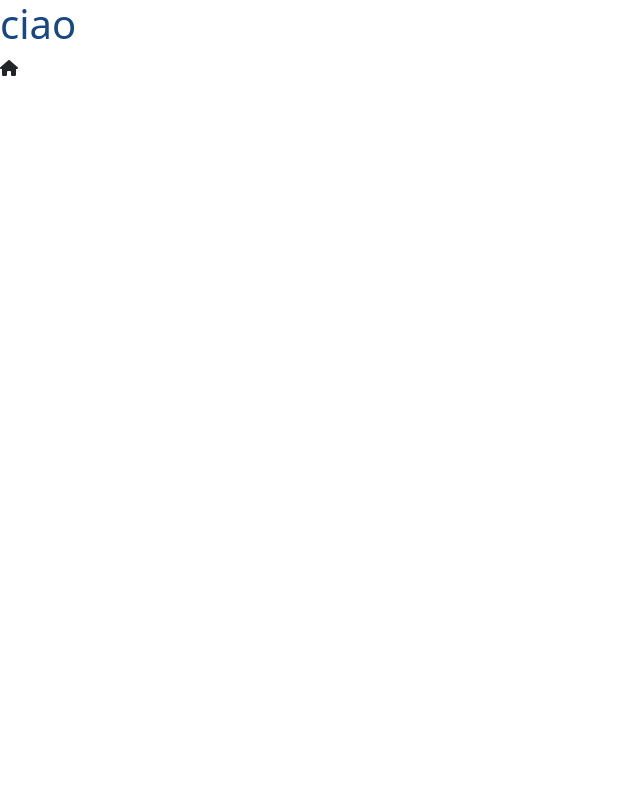
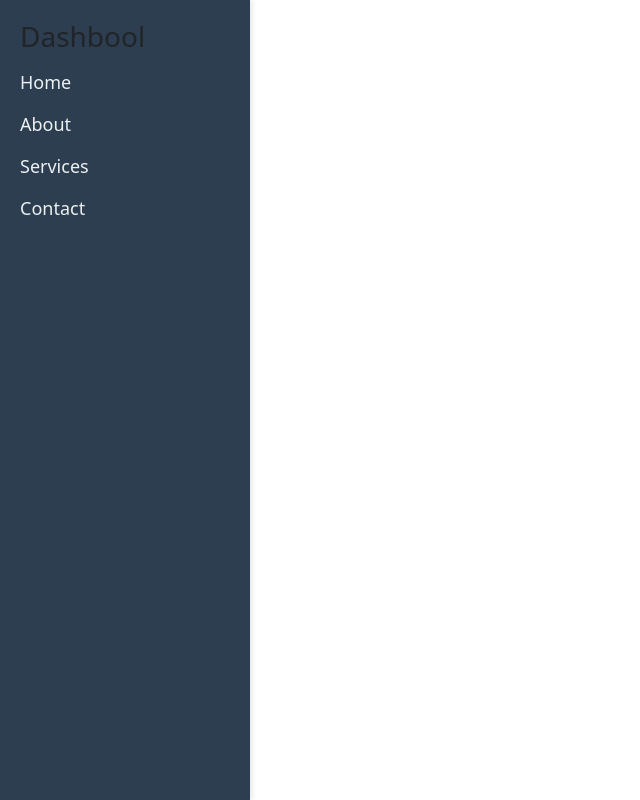
Before and after one commit to lorenzo-de-giorgi/vue-dashboard, a Vue app: page / in a window 1280 px wide. Shown: the whole page, without its empty margins (0-640 px from the left). Built offline with nearby package versions, Linux system fonts and the light colour scheme.

Commit message:
imported SidebarComponent in App.vue

```diff
--- a/src/App.vue
+++ b/src/App.vue
@@ -1,13 +1,14 @@
 <template>
-  <div>
-    <h1>ciao</h1>
-    <i class="fa fa-solid fa-home"></i>
-  </div>
+  <SidebarComponent />
 </template>
 
 <script>
+import SidebarComponent from './components/SidebarComponent.vue';
   export default {
-
+    name: 'App',
+    components: {
+      SidebarComponent
+    }
   }
 </script>
 
```
